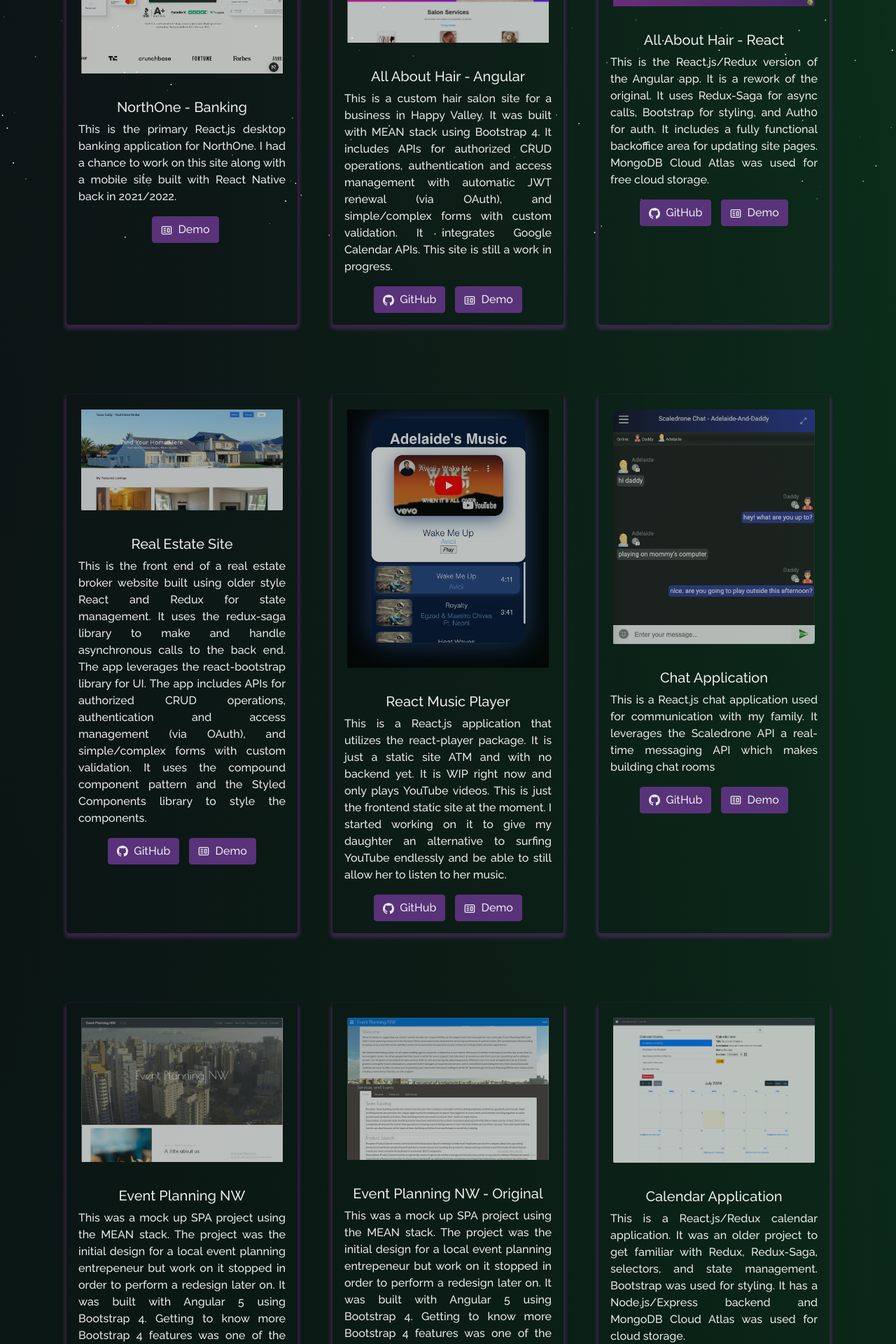
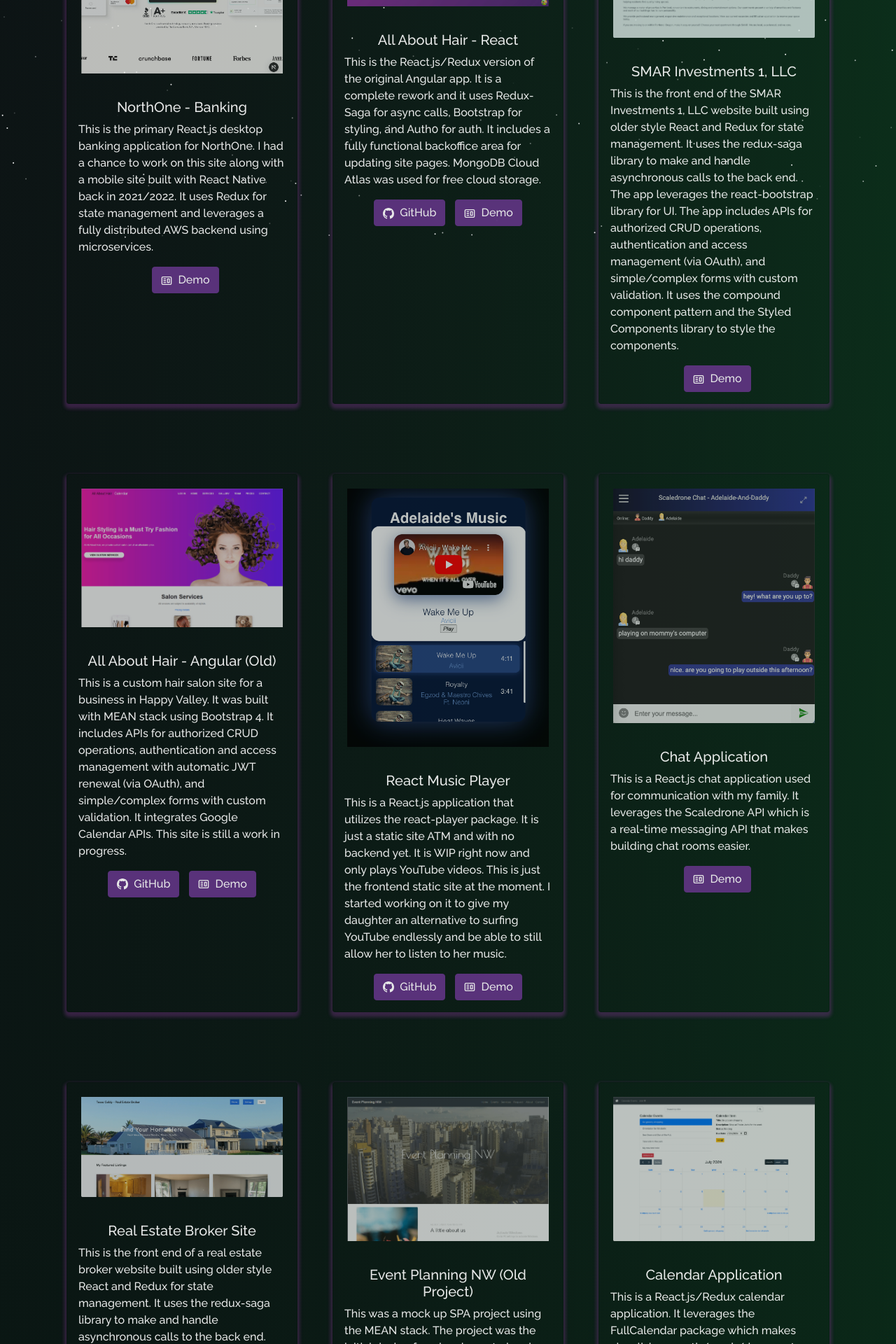
Before and after one commit to 79sphelps/steve-phelps, a React (Create React App) app: page /project in a window 1280 px wide. Shown: the part 460-2380 px from the top of the page at 70% size. Built offline with nearby package versions, Linux system fonts and the light colour scheme.

Commit message:
updating projects

```diff
--- a/src/components/Contact/Contact.js
+++ b/src/components/Contact/Contact.js
@@ -64,6 +64,15 @@
         <Container>
           <Row style={{ justifyContent: "center", padding: "10px" }}>
             <h1>Get in Touch</h1>
+
+            <div style={{ display: "inline" }}>
+              <b className="purple">PHONE: </b>503-462-2135
+            </div>
+            <div style={{ display: "inline" }}>
+              <b className="purple">EMAIL: </b>
+              <a href="mailto:79sphelps@gmail.com">79sphelps&#64;gmail.com</a>
+            </div>
+
             <Col size={12} md={6}>
               <TrackVisibility>
                 {({ isVisible = true }) => (
--- a/src/components/Projects/ProjectCards.js
+++ b/src/components/Projects/ProjectCards.js
@@ -10,7 +10,8 @@
       <Card.Img variant="top" src={props.imgPath} alt="card-img" />
       <Card.Body>
         <Card.Title>{props.title}</Card.Title>
-        <Card.Text style={{ textAlign: "justify" }}>
+        {/* <Card.Text style={{ textAlign: "justify" }}> */}
+        <Card.Text style={{ textAlign: "left" }}>
           {props.description}
         </Card.Text>
 
--- a/src/components/Projects/Projects.js
+++ b/src/components/Projects/Projects.js
@@ -11,6 +11,7 @@
 import chatApp from "../../Assets/chat-app.png";
 import musicApp from "../../Assets/music-player-app.png";
 import northone from "../../Assets/northone.png";
+import smar from "../../Assets/smar-investments.png";
 
 function Projects() {
   return (
@@ -29,23 +30,8 @@
               imgPath={northone}
               isBlog={false}
               title="NorthOne - Banking"
-              description="This is the primary React.js desktop banking application for NorthOne. I had a chance to work on this site along with a mobile site built with React Native back in 2021/2022."
+              description="This is the primary React.js desktop banking application for NorthOne. I had a chance to work on this site along with a mobile site built with React Native back in 2021/2022. It uses Redux for state management and leverages a fully distributed AWS backend using microservices."
               demoLink="https://northone.com/"
-            />
-          </Col>
-
-          <Col md={4} className="project-card">
-            <ProjectCard
-              imgPath={allAboutHairAngular}
-              isBlog={false}
-              title="All About Hair - Angular"
-              description="This is a custom hair salon site for a business in Happy Valley. It was
-                built with MEAN stack using Bootstrap 4. It includes APIs for authorized
-                CRUD operations, authentication and access management with automatic JWT
-                renewal (via OAuth), and simple/complex forms with custom validation. It
-                integrates Google Calendar APIs. This site is still a work in progress."
-              ghLink="https://github.com/soumyajit4419/Chatify"
-              demoLink="https://all-about-hair.onrender.com/"
             />
           </Col>
 
@@ -54,7 +40,7 @@
               imgPath={allAboutHairReact}
               isBlog={false}
               title="All About Hair - React"
-              description="This is the React.js/Redux version of the Angular app. It is a rework of the original. It uses Redux-Saga for async calls, Bootstrap for styling, and Auth0 for auth. It includes a fully functional backoffice area for updating site pages. MongoDB Cloud Atlas was used for free cloud storage."
+              description="This is the React.js/Redux version of the original Angular app. It is a complete rework and it uses Redux-Saga for async calls, Bootstrap for styling, and Auth0 for auth. It includes a fully functional backoffice area for updating site pages. MongoDB Cloud Atlas was used for free cloud storage."
               ghLink="https://github.com/79sphelps/all-about-hair-react"
               demoLink="https://all-about-hair-react.onrender.com/"
             />
@@ -62,12 +48,29 @@
 
           <Col md={4} className="project-card">
             <ProjectCard
-              imgPath={realEstateSite}
+              imgPath={smar}
               isBlog={false}
-              title="Real Estate Site"
-              description="This is the front end of a real estate broker website built using older style React and Redux for state management. It uses the redux-saga library to make and handle asynchronous calls to the back end. The app leverages the react-bootstrap library for UI. The app includes APIs for authorized CRUD operations, authentication and access management (via OAuth), and simple/complex forms with custom validation. It uses the compound component pattern and the Styled Components library to style the components."
-              ghLink="https://github.com/79sphelps/real-estate-rentals-frontend"
-              demoLink="https://real-estate-rentals-frontend.onrender.com/"
+              title="SMAR Investments 1, LLC"
+              description="This is the front end of the SMAR Investments 1, LLC website built using older style React and Redux for state management. It uses the redux-saga library to make and handle asynchronous calls to the back end. The app leverages the react-bootstrap library for UI. The app includes APIs for authorized CRUD operations, authentication and access management (via OAuth), and simple/complex forms with custom validation. It uses the compound component pattern and the Styled Components library to style the components."
+              // ghLink="https://github.com/79sphelps/smar-investments-1-llc-frontend"
+              demoLink="https://smar-investments-1-llc-frontend.onrender.com/"
+            />
+          </Col>
+
+
+
+          <Col md={4} className="project-card">
+            <ProjectCard
+              imgPath={allAboutHairAngular}
+              isBlog={false}
+              title="All About Hair - Angular (Old)"
+              description="This is a custom hair salon site for a business in Happy Valley. It was
+                built with MEAN stack using Bootstrap 4. It includes APIs for authorized
+                CRUD operations, authentication and access management with automatic JWT
+                renewal (via OAuth), and simple/complex forms with custom validation. It
+                integrates Google Calendar APIs. This site is still a work in progress."
+              ghLink="https://github.com/soumyajit4419/Chatify"
+              demoLink="https://all-about-hair.onrender.com/"
             />
           </Col>
 
@@ -87,9 +90,20 @@
               imgPath={chatApp}
               isBlog={false}
               title="Chat Application"
-              description="This is a React.js chat application used for communication with my family. It leverages the Scaledrone API a real-time messaging API which makes building chat rooms"
-              ghLink="https://github.com/79sphelps/scaledrone-chat-app"
+              description="This is a React.js chat application used for communication with my family. It leverages the Scaledrone API which is a real-time messaging API that makes building chat rooms easier."
+              // ghLink="https://github.com/79sphelps/scaledrone-chat-app"
               demoLink="https://scaledrone-chat-app-22bw.onrender.com/"
+            />
+          </Col>
+
+          <Col md={4} className="project-card">
+            <ProjectCard
+              imgPath={realEstateSite}
+              isBlog={false}
+              title="Real Estate Broker Site"
+              description="This is the front end of a real estate broker website built using older style React and Redux for state management. It uses the redux-saga library to make and handle asynchronous calls to the back end. The app leverages the react-bootstrap library for UI. The app includes APIs for authorized CRUD operations, authentication and access management (via OAuth), and simple/complex forms with custom validation. It uses the compound component pattern and the Styled Components library to style the components."
+              ghLink="https://github.com/79sphelps/real-estate-rentals-frontend"
+              demoLink="https://real-estate-rentals-frontend.onrender.com/"
             />
           </Col>
 
@@ -97,7 +111,7 @@
             <ProjectCard
               imgPath={eventPlanningNW}
               isBlog={false}
-              title="Event Planning NW"
+              title="Event Planning NW (Old Project)"
               description="This was a mock up SPA project using the MEAN stack. The project was the initial design
                 for a local event planning entrepeneur but work on it stopped in order to
                 perform a redesign later on. It was built with Angular 5 using Bootstrap 4.
@@ -110,12 +124,12 @@
               ghLink="https://github.com/79sphelps/event-planning-nw-2"
             />
           </Col>
-
+{/*
           <Col md={4} className="project-card">
             <ProjectCard
               imgPath={eventPlanningNW0}
               isBlog={false}
-              title="Event Planning NW - Original"
+              title="Event Planning NW (Old Original Project)"
               description="This was a mock up SPA project using the MEAN stack. The project was the initial design
                 for a local event planning entrepeneur but work on it stopped in order to
                 perform a redesign later on. It was built with Angular 5 using Bootstrap 4.
@@ -127,14 +141,14 @@
                 by mLab. This mock project is no longer maintained but kept for reference only."
               ghLink="https://github.com/79sphelps/event-planning-nw"
             />
-          </Col>
+          </Col> */}
 
           <Col md={4} className="project-card">
             <ProjectCard
               imgPath={calendarAppReact}
               isBlog={false}
               title="Calendar Application"
-              description="This is a React.js/Redux calendar application. It was an older project to get familiar with Redux, Redux-Saga, selectors, and state management. Bootstrap was used for styling. It has a Node.js/Express backend and MongoDB Cloud Atlas was used for cloud storage."
+              description="This is a React.js/Redux calendar application. It leverages the FullCalendar package which makes visualizing month/week/day events really easy. There are lots of options with the package but only minimal ones are used. It was an older project to get familiar with Redux, Redux-Saga, selectors, and state management. Bootstrap was used for styling. It has a Node.js/Express backend and MongoDB Cloud Atlas was used for cloud storage."
               ghLink="https://github.com/79sphelps/northone"
               demoLink="https://northone.onrender.com/"
             />
```
Also changed, not shown: src/Assets/smar-investments.png (added).
